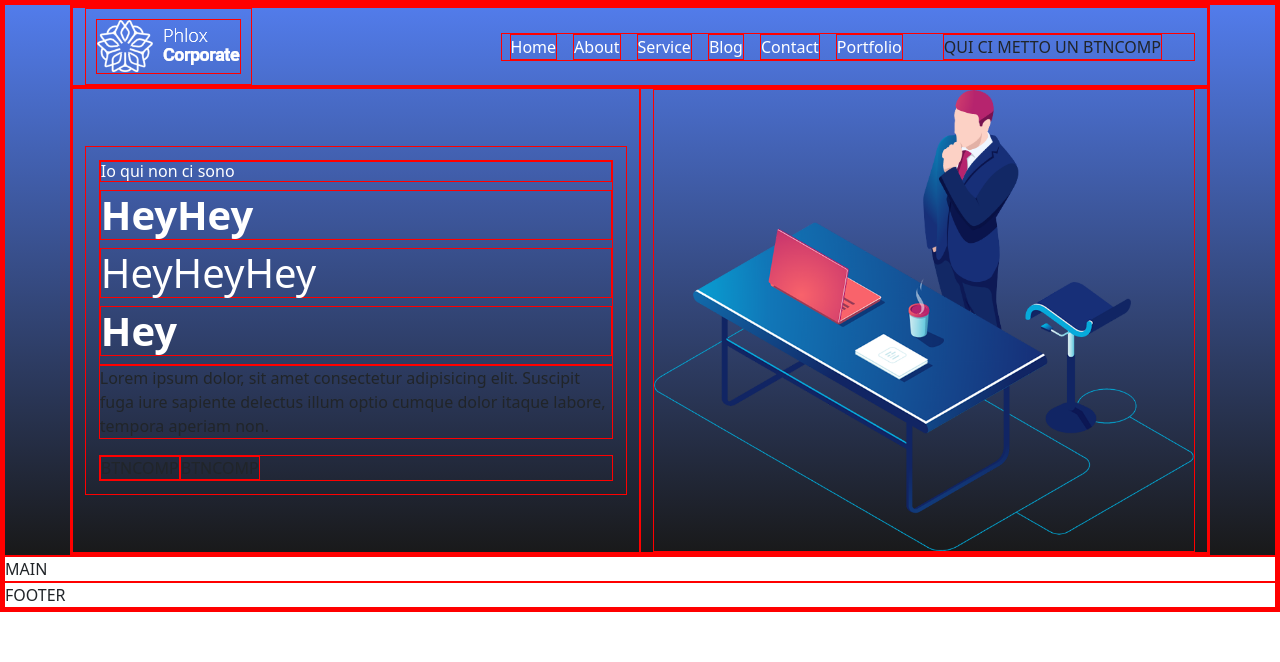
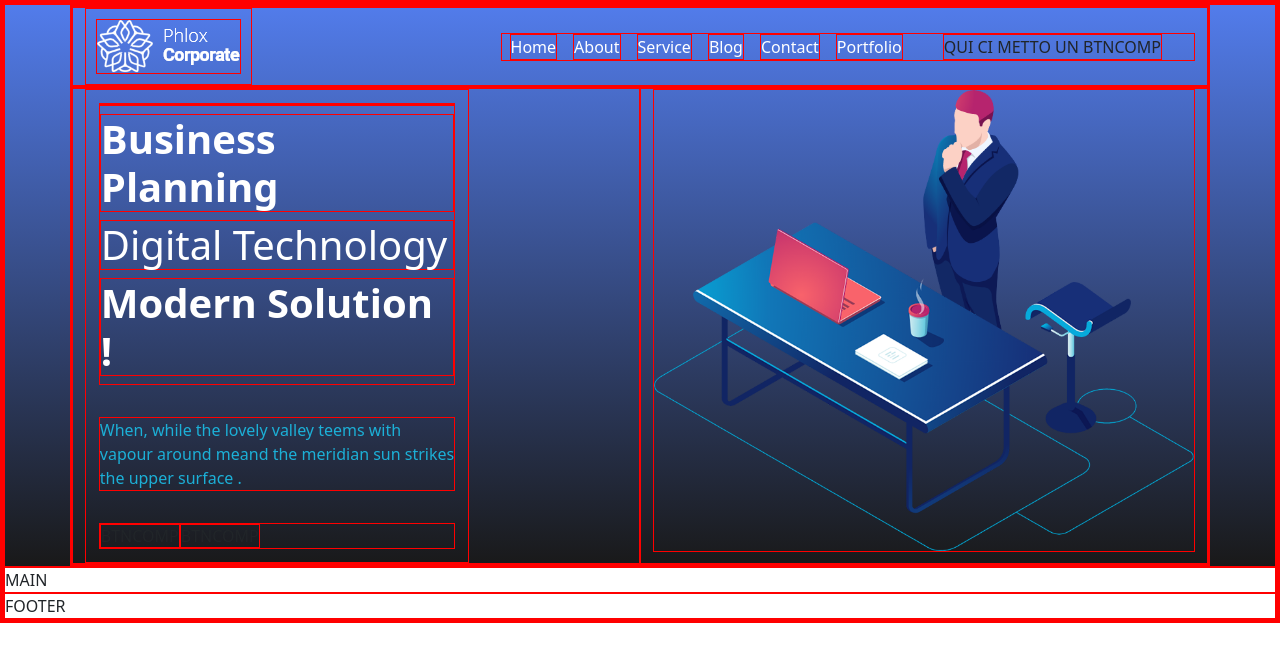
Before and after one commit to giancarlogiorgiocroce/proj-html-vuejs, a Vue app in the folder proj-html-vuejs/: page / in a window 1280 px wide. Shown: the top 662 px of the page. Built offline with nearby package versions, Linux system fonts and the light colour scheme.

Commit message:
Fine impostazione Header

```diff
--- a/proj-html-vuejs/src/assets/style/_vars.scss
+++ b/proj-html-vuejs/src/assets/style/_vars.scss
@@ -6,3 +6,7 @@ $bg-dark-2: #333333;
 $bg-lightgrey: #e5e5ea;
 $bg-dark-3: #4c4c4c;
 $bg-dark-4: #191919;
+
+// Text Colors
+$txt-blue: rgb(28, 176, 215);
+$txt-red: rgb(249, 99, 107);
--- a/proj-html-vuejs/src/components/HeaderComp.vue
+++ b/proj-html-vuejs/src/components/HeaderComp.vue
@@ -14,7 +14,7 @@
         </div>
         <div class="row">
             <div class="col-6 d-flex align-items-center">
-                <JumboCard />
+                <JumboCard :jumboFirstText="this.jumboOne" :jumboSecondText="this.jumboTwo" :jumboThirdText="this.jumboThree" :jumboDescription="this.jumboFour"/>
             </div>
             <div class="col-6">
                 <img src="../assets/images/header.png" alt="header.png">
@@ -38,7 +38,12 @@ export default {
                 "Blog",
                 "Contact",
                 "Portfolio",
-            ]
+            ],
+            // Props per JumboCard
+            jumboOne: "Business Planning",
+            jumboTwo:"Digital Technology",
+            jumboThree: "Modern Solution !",
+            jumboFour: "When, while the lovely valley teems with vapour around meand the meridian sun strikes the upper surface .",
         };
     },
 }
@@ -55,6 +60,10 @@ header{
     a{
         color: white;
         margin: 0 .5rem;
+        &:hover,
+        &:focus{
+            color: $txt-red;
+        }
     }
     .my-btn{
         margin: 0 2rem;
--- a/proj-html-vuejs/src/components/utils_comp/JumboCard.vue
+++ b/proj-html-vuejs/src/components/utils_comp/JumboCard.vue
@@ -1,12 +1,12 @@
 <template>
 <div class="box">
     <div class="titles">
-        <h6 class="pretext">Io qui non ci sono</h6>
-        <h1 class="bold">HeyHey</h1>
-        <h1 class="thin">HeyHeyHey</h1>
-        <h1 class="bold">Hey</h1>
+        <h6 class="pretext">{{jumboPreText}}</h6>
+        <h1 class="bold">{{jumboFirstText}}</h1>
+        <h1 class="thin">{{jumboSecondText}}</h1>
+        <h1 class="bold">{{jumboThirdText}}</h1>
     </div>
-    <p>Lorem ipsum dolor, sit amet consectetur adipisicing elit. Suscipit fuga iure sapiente delectus illum optio cumque dolor itaque labore, tempora aperiam non.</p>
+    <p>{{jumboDescription}}</p>
     <div class="btn-container">
         <span>BTNCOMP</span>
         <span>BTNCOMP</span>
@@ -15,19 +15,34 @@
 </template>
 
 <script>
+
 export default {
+    props:{
+        jumboPreText: String,
+        jumboFirstText: String,
+        jumboSecondText: String,
+        jumboThirdText: String,
+        jumboDescription: String,
+    }
 
 }
 </script>
 
 <style scoped lang="scss">
+@import '../../assets/style/vars';
+
 .box{
     padding: 1vw;
+    width: 30vw;
     .titles{
         color: white;
         h1.bold{
             font-weight: bolder;
         }
     }
+    p{
+        color: $txt-blue;
+        margin: 2rem 0;
+    }
 }
 </style>
```
